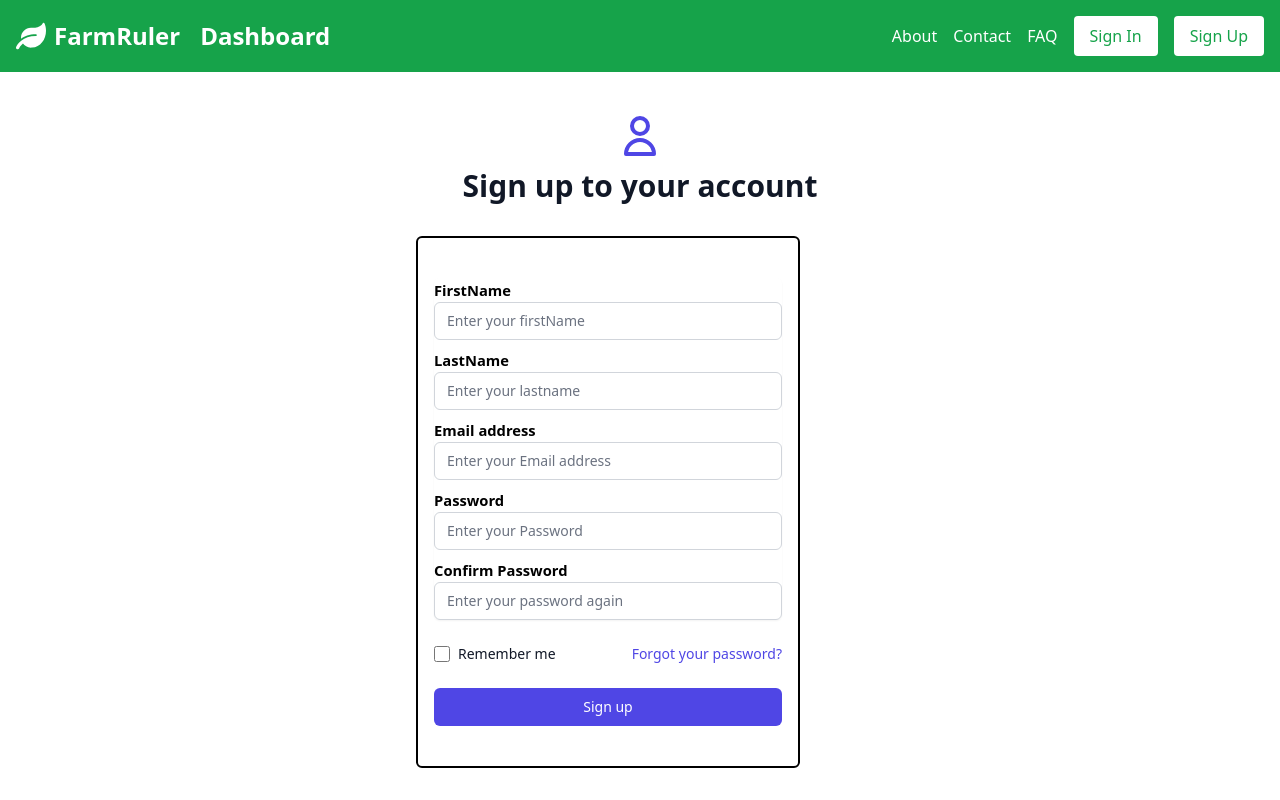
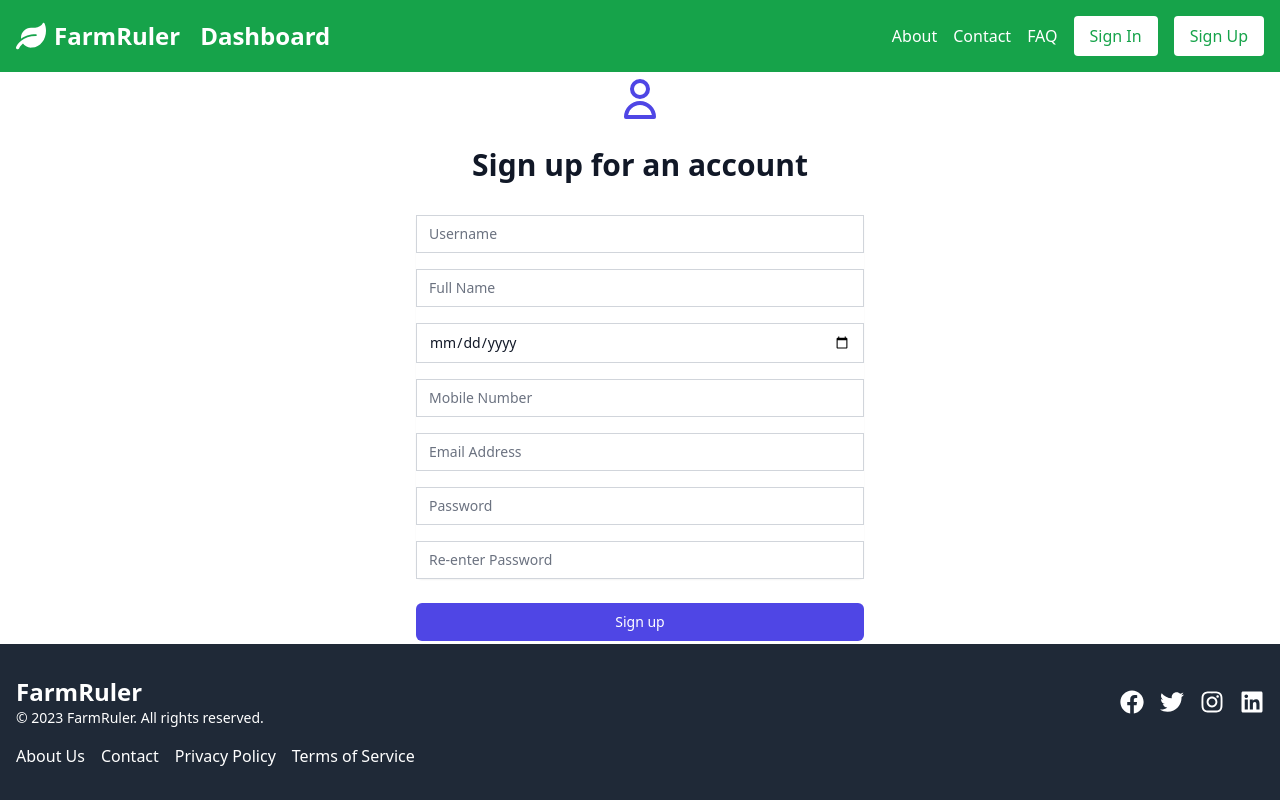
Before and after one commit to MOHAMMED-IQRAMUL/FarmRuler, a Next.js app: page /sign-up in a window 1280 px wide. Shown: the top 800 px of the page. Built offline with nearby package versions, Linux system fonts and the light colour scheme.

Commit message:
Dedicated Signup Page for Website Users
Signed-off-by: arpit529srivastava <arpitsrivastava529@gmail.com>

```diff
--- a/app/sign-up/page.js
+++ b/app/sign-up/page.js
@@ -1,139 +1,123 @@
-/** @format */
+'use client';
 
-"use client";
-
-import { UserIcon } from "@heroicons/react/outline";
-import Navbar from "../components/Navbar";
-import Footer from "../components/Footer";
+import { UserIcon } from '@heroicons/react/outline';
+import Navbar from '../components/Navbar';
+import Footer from '../components/Footer';
 
 export default function SignUp() {
     return (
         <div className="min-h-screen flex flex-col">
             <Navbar />
-			<main className="flex-grow flex items-center justify-center mb-10">
-				<div className="max-w-md w-full space-y-8 mt-10">
+            <main className="flex-grow flex items-center justify-center">
+                <div className="max-w-md w-full space-y-8">
                     <div>
                         <UserIcon className="mx-auto h-12 w-12 text-indigo-600" />
-						<h2 className="mt-2 text-center text-3xl font-extrabold text-gray-900">
-							Sign up to your account
+                        <h2 className="mt-6 text-center text-3xl font-extrabold text-gray-900">
+                            Sign up for an account
                         </h2>
                     </div>
-					<form
-						className="mt-8 space-y-6 w-[30vw] p-4 border-black border-[2px] rounded-md pb-10"
-						action="#"
-						method="POST">
-						<input
-							type="hidden"
-							name="remember"
-							value="true"
-						/>
-						<div className="rounded-md shadow-sm flex flex-col justify-center items-center gap-2">
-							<div className="w-full">
-								<label
-									htmlFor="firstName"
-									className="font-semibold text-[0.92rem]">
-									FirstName
+                    <form className="mt-8 space-y-6" action="#" method="POST">
+                        <div className="rounded-md shadow-sm space-y-4">
+                            <div>
+                                <label htmlFor="username" className="sr-only">
+                                    Username
                                 </label>
                                 <input
-									id="firstName"
-									name="firstName"
+                                    id="username"
+                                    name="username"
                                     type="text"
-									autoComplete="firstName"
                                     required
-									className="appearance-none rounded-md relative block w-full px-3 py-2 border border-gray-300 placeholder-gray-500 text-gray-900 rounded-b-md focus:outline-none focus:ring-indigo-500 focus:border-indigo-500 focus:z-10 sm:text-sm"
-									placeholder="Enter your firstName"
+                                    className="appearance-none rounded-none relative block w-full px-3 py-2 border border-gray-300 placeholder-gray-500 text-gray-900 rounded-md focus:outline-none focus:ring-indigo-500 focus:border-indigo-500 focus:z-10 sm:text-sm"
+                                    placeholder="Username"
                                 />
                             </div>
-							<div className="w-full">
-								<label
-									htmlFor="lastname"
-									className="font-semibold text-[0.92rem]">
-									LastName
+                            <div>
+                                <label htmlFor="name" className="sr-only">
+                                    Full Name
                                 </label>
                                 <input
-									id="lastname"
-									name="lastname"
+                                    id="name"
+                                    name="name"
                                     type="text"
-									autoComplete="lastname"
-									className="appearance-none rounded-md relative block w-full px-3 py-2 border border-gray-300 placeholder-gray-500 text-gray-900 rounded-b-md focus:outline-none focus:ring-indigo-500 focus:border-indigo-500 focus:z-10 sm:text-sm"
-									placeholder="Enter your lastname"
+                                    required
+                                    className="appearance-none rounded-none relative block w-full px-3 py-2 border border-gray-300 placeholder-gray-500 text-gray-900 rounded-md focus:outline-none focus:ring-indigo-500 focus:border-indigo-500 focus:z-10 sm:text-sm"
+                                    placeholder="Full Name"
                                 />
                             </div>
-							<div className="w-full">
-								<label
-									htmlFor="email"
-									className="font-semibold text-[0.92rem]">
-									Email address
+
+                            <div>
+                                <label htmlFor="dob" className="sr-only">
+                                    Date of Birth
                                 </label>
                                 <input
-									id="email"
+                                    id="dob"
+                                    name="dob"
+                                    type="date"
+                                    required
+                                    className="appearance-none rounded-none relative block w-full px-3 py-2 border border-gray-300 placeholder-gray-500 text-gray-900 rounded-md focus:outline-none focus:ring-indigo-500 focus:border-indigo-500 focus:z-10 sm:text-sm"
+                                />
+                            </div>
+                            <div>
+                                <label htmlFor="mobile" className="sr-only">
+                                    Mobile Number
+                                </label>
+                                <input
+                                    id="mobile"
+                                    name="mobile"
+                                    type="tel"
+                                    required
+                                    className="appearance-none rounded-none relative block w-full px-3 py-2 border border-gray-300 placeholder-gray-500 text-gray-900 rounded-md focus:outline-none focus:ring-indigo-500 focus:border-indigo-500 focus:z-10 sm:text-sm"
+                                    placeholder="Mobile Number"
+                                />
+                            </div>
+                            <div>
+                                <label htmlFor="email-address" className="sr-only">
+                                    Email Address
+                                </label>
+                                <input
+                                    id="email-address"
                                     name="email"
                                     type="email"
                                     autoComplete="email"
                                     required
-									className="appearance-none rounded-md relative block w-full px-3 py-2 border border-gray-300 placeholder-gray-500 text-gray-900 rounded-t-md focus:outline-none focus:ring-indigo-500 focus:border-indigo-500 focus:z-10 sm:text-sm"
-									placeholder="Enter your Email address"
+                                    className="appearance-none rounded-none relative block w-full px-3 py-2 border border-gray-300 placeholder-gray-500 text-gray-900 rounded-md focus:outline-none focus:ring-indigo-500 focus:border-indigo-500 focus:z-10 sm:text-sm"
+                                    placeholder="Email Address"
                                 />
                             </div>
-							<div className="w-full">
-								<label
-									htmlFor="password"
-									className="font-semibold text-[0.92rem]">
+                            <div>
+                                <label htmlFor="password" className="sr-only">
                                     Password
                                 </label>
                                 <input
                                     id="password"
                                     name="password"
                                     type="password"
-									autoComplete="current-password"
+                                    autoComplete="new-password"
                                     required
-									className="appearance-none rounded-md relative block w-full px-3 py-2 border border-gray-300 placeholder-gray-500 text-gray-900 rounded-b-md focus:outline-none focus:ring-indigo-500 focus:border-indigo-500 focus:z-10 sm:text-sm"
-									placeholder="Enter your Password"
+                                    className="appearance-none rounded-none relative block w-full px-3 py-2 border border-gray-300 placeholder-gray-500 text-gray-900 rounded-md focus:outline-none focus:ring-indigo-500 focus:border-indigo-500 focus:z-10 sm:text-sm"
+                                    placeholder="Password"
                                 />
                             </div>
-							<div className="w-full">
-								<label
-									htmlFor="cpassword"
-									className="font-semibold text-[0.92rem]">
-									Confirm Password
+                            <div>
+                                <label htmlFor="confirm-password" className="sr-only">
+                                    Re-enter Password
                                 </label>
                                 <input
-									id="cpassword"
-									name="cpassword"
+                                    id="confirm-password"
+                                    name="confirm-password"
                                     type="password"
-									autoComplete="cpassword"
+                                    autoComplete="new-password"
                                     required
-									className="appearance-none rounded-md relative block w-full px-3 py-2 border border-gray-300 placeholder-gray-500 text-gray-900 rounded-b-md focus:outline-none focus:ring-indigo-500 focus:border-indigo-500 focus:z-10 sm:text-sm"
-									placeholder="Enter your password again"
+                                    className="appearance-none rounded-none relative block w-full px-3 py-2 border border-gray-300 placeholder-gray-500 text-gray-900 rounded-md focus:outline-none focus:ring-indigo-500 focus:border-indigo-500 focus:z-10 sm:text-sm"
+                                    placeholder="Re-enter Password"
                                 />
-							</div>
-						</div>
-						<div className="flex items-center justify-between">
-							<div className="flex items-center">
-								<input
-									id="remember-me"
-									name="remember-me"
-									type="checkbox"
-									className="h-4 w-4 text-indigo-600 focus:ring-indigo-500 border-gray-300 rounded"
-								/>
-								<label
-									htmlFor="remember-me"
-									className="ml-2 block text-sm text-gray-900">
-									Remember me
-								</label>
-							</div>
-							<div className="text-sm">
-								<a
-									href="#"
-									className="font-medium text-indigo-600 hover:text-indigo-500">
-									Forgot your password?
-								</a>
                             </div>
                         </div>
                         <div>
                             <button
                                 type="submit"
-								className="group relative w-full flex justify-center py-2 px-4 border border-transparent text-sm font-medium rounded-md text-white bg-indigo-600 hover:bg-indigo-700 focus:outline-none focus:ring-2 focus:ring-offset-2 focus:ring-indigo-500">
+                                className="group relative w-full flex justify-center py-2 px-4 border border-transparent text-sm font-medium rounded-md text-white bg-indigo-600 hover:bg-indigo-700 focus:outline-none focus:ring-2 focus:ring-offset-2 focus:ring-indigo-500"
+                            >
                                 Sign up
                             </button>
                         </div>
```
Also changed, not shown: Contributing/README.md, app/sign-up/README.md (added). Lines whose indentation alone changed are shown as unchanged.
